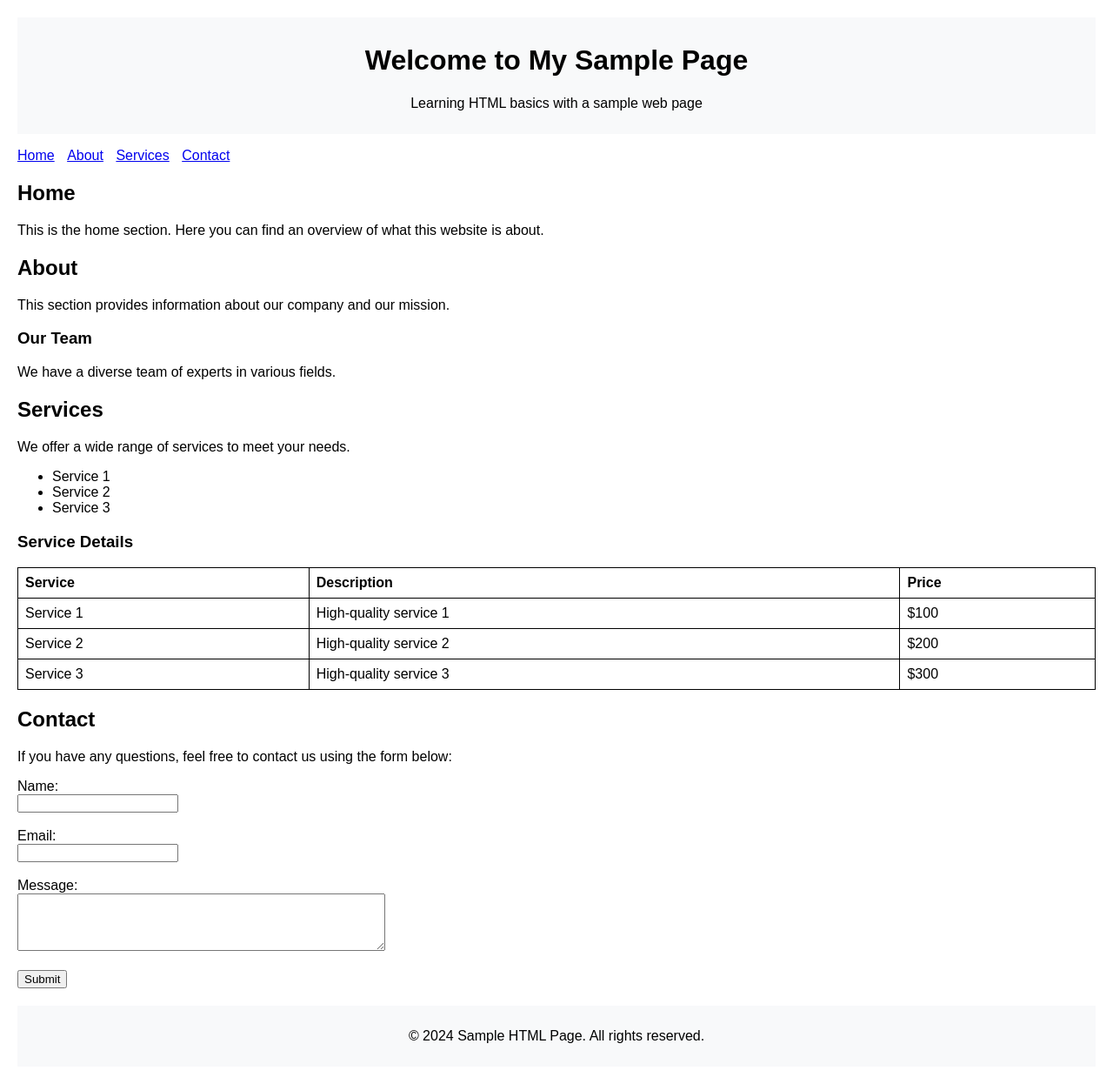
After one commit to shansuvethan18/Django-learn, a Django app: page /test/sample/ in a window 1280 px wide. The commit adds this page. Shown: the whole page at 87% size. Run offline with Django 5.2, Linux system fonts and the light colour scheme.

Commit message:
creating a sample page

```diff
--- a/test_app/templates/test_app/home.html
+++ b/test_app/templates/test_app/home.html
@@ -4,6 +4,7 @@
 <div>
   <div>
     <a href="{% url 'create-room' %}">Create Room</a>
+    <a href="{% url 'sample' %}">Test page</a>
 
     {% for room in rooms %}
     <div>
--- /dev/null
+++ b/test_app/templates/test_app/test.html
@@ -0,0 +1,138 @@
+{% block content %}
+<!DOCTYPE html>
+<html lang="en">
+  <head>
+    <meta charset="UTF-8" />
+    <title>Sample HTML Page</title>
+    <style>
+      body {
+        font-family: Arial, sans-serif;
+        margin: 20px;
+      }
+      header,
+      footer {
+        background-color: #f8f9fa;
+        padding: 10px;
+        text-align: center;
+      }
+      nav {
+        margin-bottom: 20px;
+      }
+      nav ul {
+        list-style-type: none;
+        padding: 0;
+      }
+      nav ul li {
+        display: inline;
+        margin-right: 10px;
+      }
+      .content {
+        margin-bottom: 20px;
+      }
+      table {
+        width: 100%;
+        border-collapse: collapse;
+      }
+      table,
+      th,
+      td {
+        border: 1px solid black;
+      }
+      th,
+      td {
+        padding: 8px;
+        text-align: left;
+      }
+    </style>
+  </head>
+  <body>
+    <header>
+      <h1>Welcome to My Sample Page</h1>
+      <p>Learning HTML basics with a sample web page</p>
+    </header>
+
+    <nav>
+      <ul>
+        <li><a href="#section1">Home</a></li>
+        <li><a href="#section2">About</a></li>
+        <li><a href="#section3">Services</a></li>
+        <li><a href="#section4">Contact</a></li>
+      </ul>
+    </nav>
+
+    <div class="content">
+      <section id="section1">
+        <h2>Home</h2>
+        <p>
+          This is the home section. Here you can find an overview of what this
+          website is about.
+        </p>
+      </section>
+
+      <section id="section2">
+        <h2>About</h2>
+        <p>
+          This section provides information about our company and our mission.
+        </p>
+        <h3>Our Team</h3>
+        <p>We have a diverse team of experts in various fields.</p>
+      </section>
+
+      <section id="section3">
+        <h2>Services</h2>
+        <p>We offer a wide range of services to meet your needs.</p>
+        <ul>
+          <li>Service 1</li>
+          <li>Service 2</li>
+          <li>Service 3</li>
+        </ul>
+        <h3>Service Details</h3>
+        <table>
+          <tr>
+            <th>Service</th>
+            <th>Description</th>
+            <th>Price</th>
+          </tr>
+          <tr>
+            <td>Service 1</td>
+            <td>High-quality service 1</td>
+            <td>$100</td>
+          </tr>
+          <tr>
+            <td>Service 2</td>
+            <td>High-quality service 2</td>
+            <td>$200</td>
+          </tr>
+          <tr>
+            <td>Service 3</td>
+            <td>High-quality service 3</td>
+            <td>$300</td>
+          </tr>
+        </table>
+      </section>
+
+      <section id="section4">
+        <h2>Contact</h2>
+        <p>
+          If you have any questions, feel free to contact us using the form
+          below:
+        </p>
+        <form action="#" method="post">
+          <label for="name">Name:</label><br />
+          <input type="text" id="name" name="name" /><br /><br />
+          <label for="email">Email:</label><br />
+          <input type="email" id="email" name="email" /><br /><br />
+          <label for="message">Message:</label><br />
+          <textarea id="message" name="message" rows="4" cols="50"></textarea
+          ><br /><br />
+          <input type="submit" value="Submit" />
+        </form>
+      </section>
+    </div>
+
+    <footer>
+      <p>&copy; 2024 Sample HTML Page. All rights reserved.</p>
+    </footer>
+  </body>
+</html>
+{% endblock content %}
--- a/test_app/urls.py
+++ b/test_app/urls.py
@@ -6,5 +6,6 @@ urlpatterns = [
     path("room/<int:pk>/", views.room, name="room" ),
     path('create-room/', views.createRoom,name="create-room"),
     path('update-room/<str:pk>', views.updateRoom,name="update-room"),
-    path('delete-room/<str:pk>', views.deleteRoom,name="delete-room")
+    path('delete-room/<str:pk>', views.deleteRoom,name="delete-room"),
+    path('sample/', views.samplePage,name="sample")
 ]
--- a/test_app/views.py
+++ b/test_app/views.py
@@ -58,3 +58,6 @@ def deleteRoom(request, pk):
         return redirect('home')
 
     return render(request, 'test_app/delete.html', {'obj':room})
+
+def samplePage(request):
+    return render(request, 'test_app/test.html')
```
